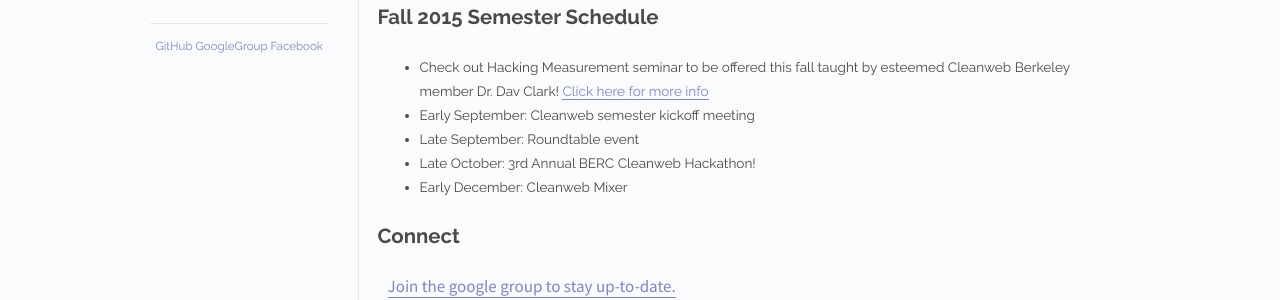
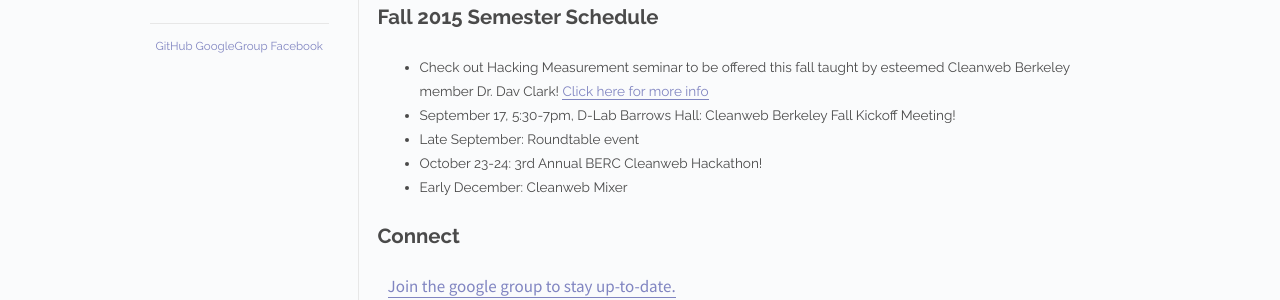
Before and after one commit to cwBerkeley/cwberkeley.github.io, a Jekyll site: the page built from index.html, in a window 1280 px wide. Shown: the part 419-719 px from the top of the page. Built offline with Jekyll 4.4.1, drawn with Linux system fonts in a browser that asks for light colours.

Commit message:
update event dates

```diff
--- a/index.html
+++ b/index.html
@@ -5,9 +5,9 @@ title: Welcome to Cleanweb Berkeley
 <h2>Fall 2015 Semester Schedule</h2>
 <ul>
   <li>Check out Hacking Measurement seminar to be offered this fall taught by esteemed Cleanweb Berkeley member Dr. Dav Clark! <a href="http://hackingmeasurement.berkeley.edu/">Click here for more info</a></li>
-  <li>Early September: Cleanweb semester kickoff meeting</li>
+  <li>September 17, 5:30-7pm, D-Lab Barrows Hall: Cleanweb Berkeley Fall Kickoff Meeting!</li>
   <li>Late September: Roundtable event</li>
-  <li>Late October: 3rd Annual BERC Cleanweb Hackathon!</li>
+  <li>October 23-24: 3rd Annual BERC Cleanweb Hackathon!</li>
   <li>Early December: Cleanweb Mixer</li>
 </ul>
 
```
